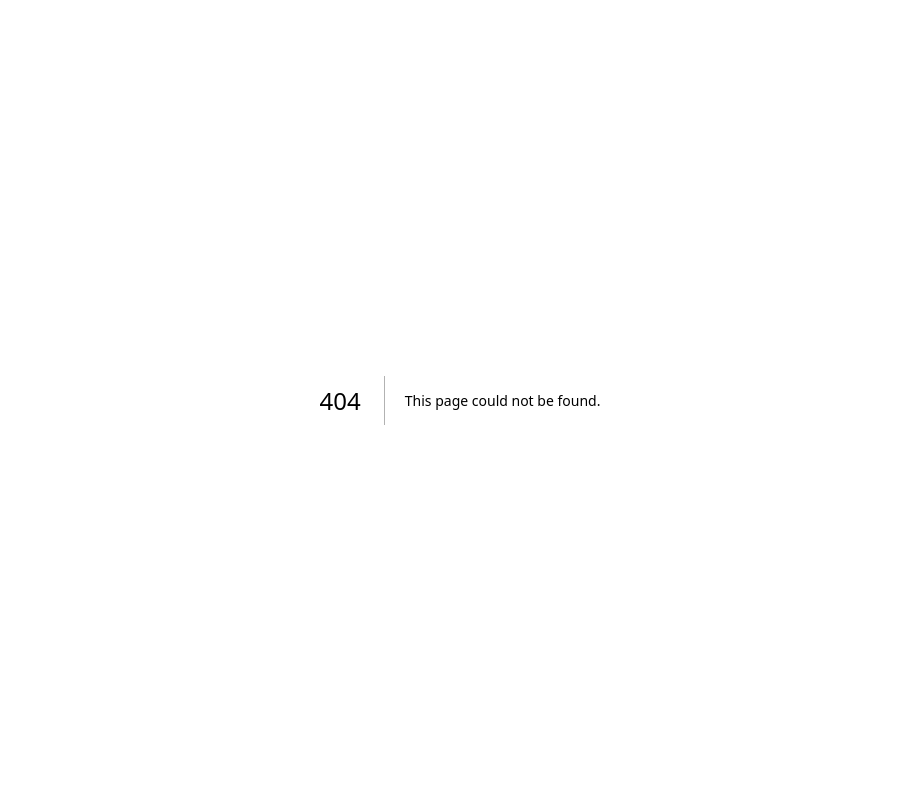
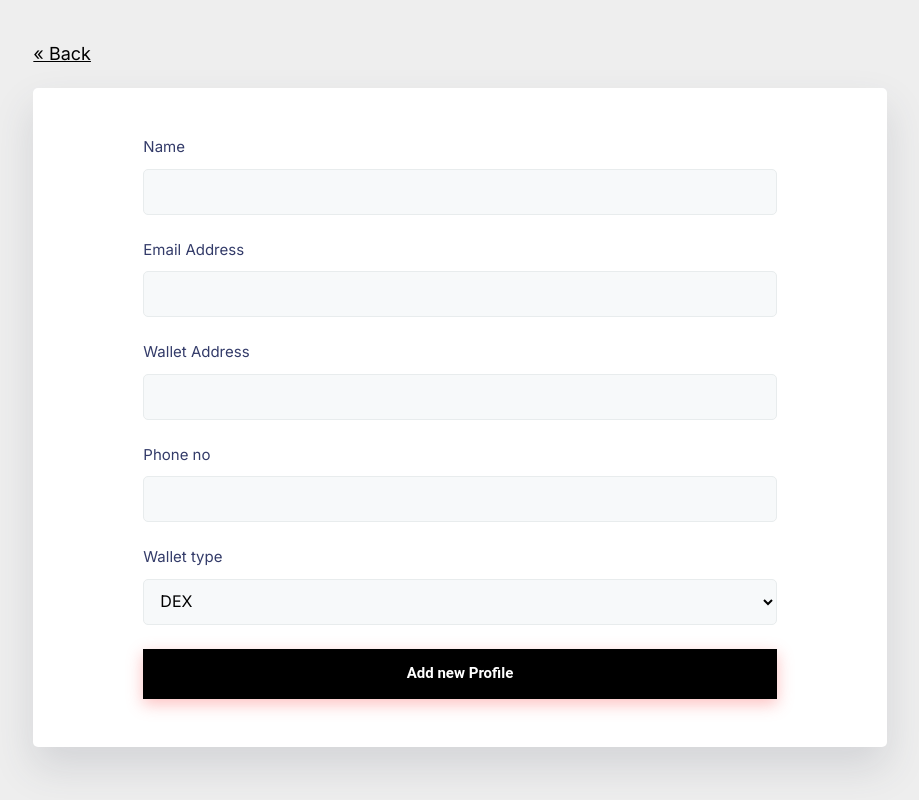
Before and after one commit to Kansoldev/SMC-fraud-db-new, a Next.js app: page /add-profile in a window 1280 px wide. Before the commit this address had no page. Shown: the whole page, without its empty margins (180-1099 px from the left). Built offline with nearby package versions, Linux system fonts and the light colour scheme.

Commit message:
Add page for adding new profile

```diff
--- /dev/null
+++ b/src/app/add-profile/page.tsx
@@ -0,0 +1,89 @@
+import Link from "next/link";
+
+export default function Page() {
+  return (
+    <section>
+      <div className="container">
+        <div className="w-8/12 mx-auto mt-10">
+          <Link href="/home" className="block mb-5 text-lg underline">
+            &laquo; Back
+          </Link>
+
+          <div className="contact">
+            <form
+              action="#"
+              method="post"
+              className="contact-form mt-30 mb-30"
+              id="contact-form"
+            >
+              <div className="row row-30">
+                <div className="col-lg-6">
+                  <div className="form-group">
+                    <label htmlFor="name">Name</label>
+
+                    <input
+                      type="text"
+                      className="form-control"
+                      name=""
+                      id="name"
+                    />
+                  </div>
+                </div>
+
+                <div className="col-lg-6">
+                  <div className="form-group">
+                    <label htmlFor="email">Email Address</label>
+
+                    <input
+                      type="email"
+                      className="form-control"
+                      name=""
+                      id="email"
+                    />
+                  </div>
+                </div>
+
+                <div className="col-lg-6">
+                  <div className="form-group">
+                    <label htmlFor="wallet">Wallet Address</label>
+
+                    <input
+                      type="text"
+                      className="form-control"
+                      name=""
+                      id="wallet"
+                    />
+                  </div>
+                </div>
+
+                <div className="col-lg-6">
+                  <div className="form-group">
+                    <label htmlFor="phone">Phone no</label>
+
+                    <input
+                      type="tel"
+                      className="form-control"
+                      name=""
+                      id="phone"
+                    />
+                  </div>
+                </div>
+              </div>
+
+              <div className="contact-message">
+                <label htmlFor="message">Wallet type</label>
+
+                <select name="" id="" className="form-control">
+                  <option value="DEX">DEX</option>
+                  <option value="CEX">CEX</option>
+                </select>
+              </div>
+
+              <button className="btn-cta">Add new Profile</button>
+            </form>
+          </div>
+        </div>
+      </div>
+    </section>
+  );
+}
--- a/src/app/home/page.tsx
+++ b/src/app/home/page.tsx
@@ -54,7 +54,7 @@ export default function Page() {
         </div>
 
         <section>
-          <div className="w-full xl:w-10/12 mb-12 xl:mb-0 px-4 mx-auto mt-10">
+          <div className="w-full xl:w-11/12 mb-12 xl:mb-0 px-4 mx-auto mt-10">
             <div className="relative flex flex-col min-w-0 break-words bg-white w-full mb-6 shadow-lg rounded">
               <div className="w-full overflow-x-auto">
                 <table className="w-full border-collapse">
@@ -101,7 +101,7 @@ export default function Page() {
                       <td className="px-6 align-middle p-4">
                         <Link
                           href="/profile"
-                          className="bg-black hover:bg-neutral-800 px-6 py-3 text-white font-semibold rounded-xl transition-all ease-in-out delay-150"
+                          className="bg-black hover:bg-neutral-800 px-6 py-3 inline-block w-max text-white font-semibold rounded-xl transition-all ease-in-out delay-150"
                         >
                           View Full Profile
                         </Link>
@@ -111,15 +111,15 @@ export default function Page() {
                 </table>
               </div>
             </div>
+
+            <Link
+              href="/add-profile"
+              className="bg-white text-black px-6 py-3 mt-3 inline-block rounded-lg font-semibold float-right"
+            >
+              + Add New Profile
+            </Link>
           </div>
         </section>
-
-        <Link
-          href="/add"
-          className="bg-white text-black px-6 py-3 mt-7 inline-block rounded-lg font-semibold ml-auto"
-        >
-          + Add New Profile
-        </Link>
       </main>
     </>
   );
```
